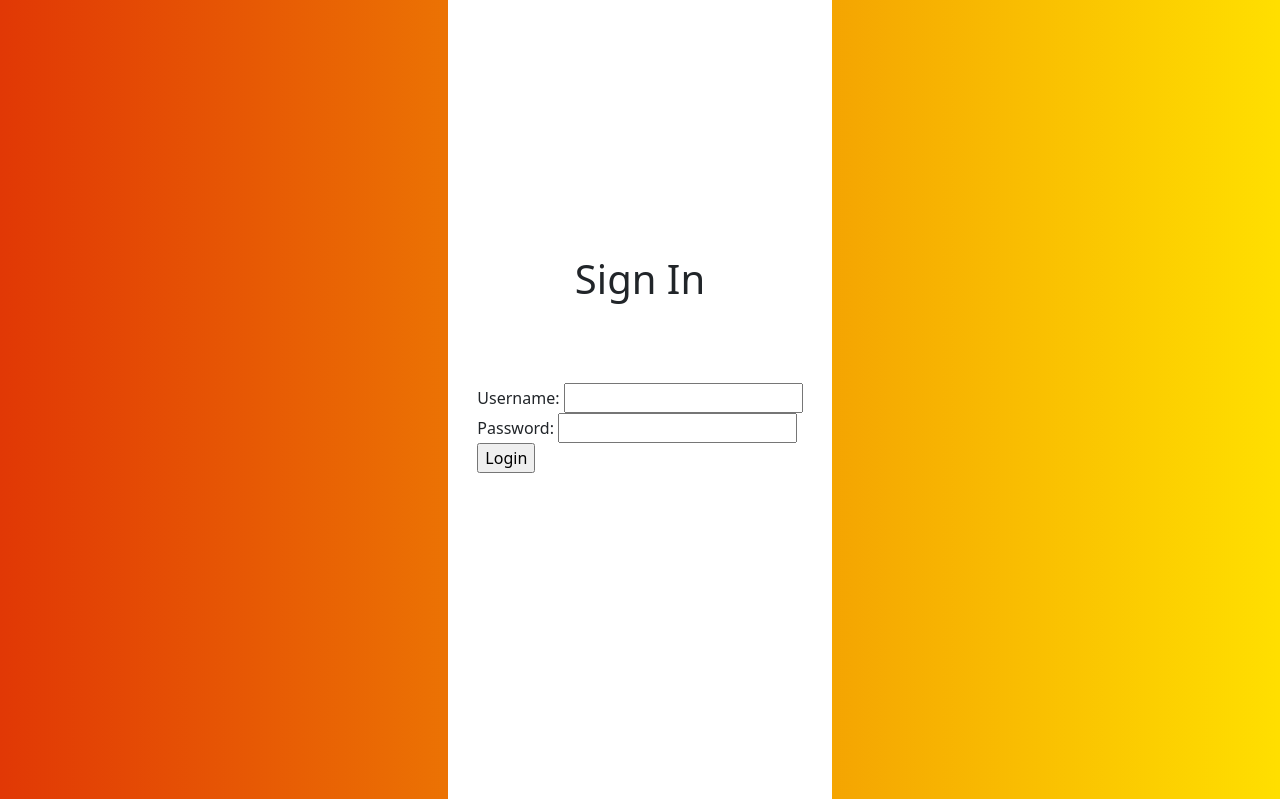
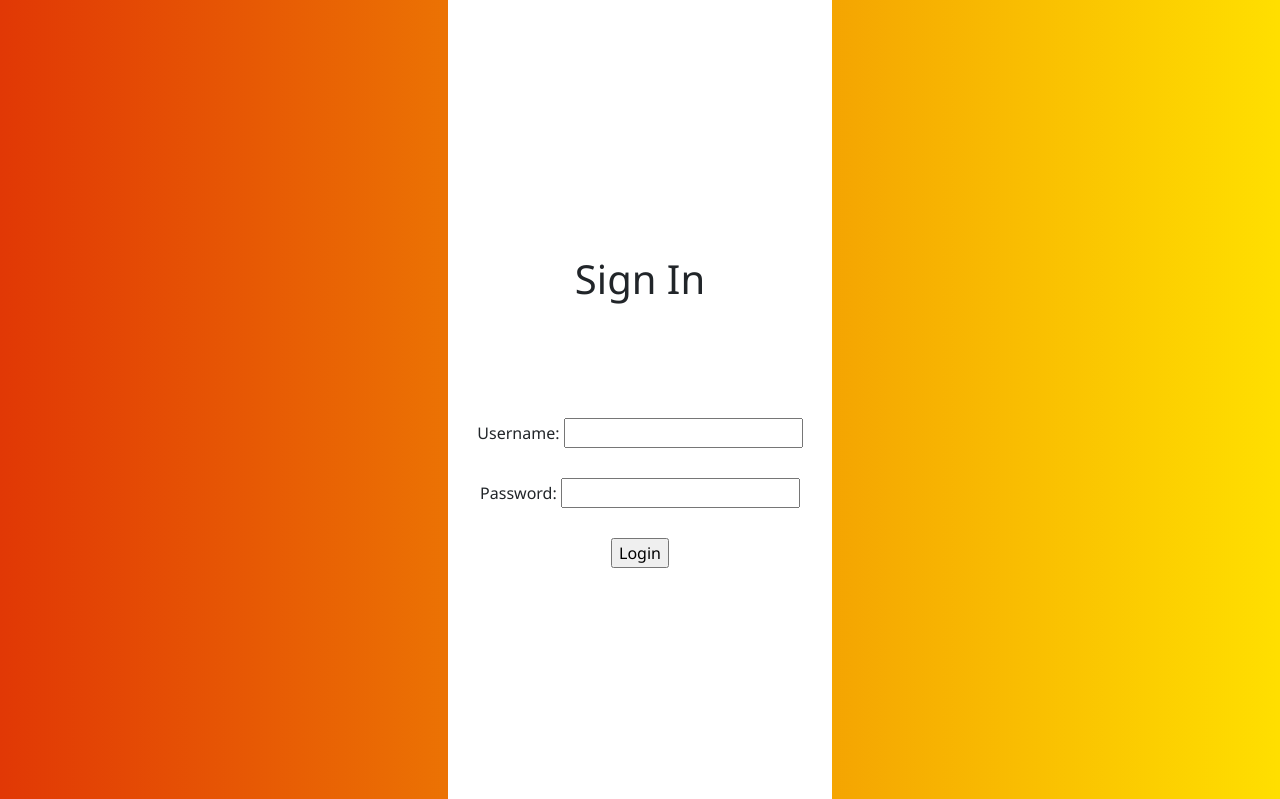
Before and after one commit to 21026584/HazPak_ELearning_Portal-team2, a PHP site: page /login.php in a window 1280 px wide. Shown: the part 113-912 px from the top of the page. Run offline with PHP 8.4, Linux system fonts and the light colour scheme.

Commit message:
Update style.css

```diff
--- a/style.css
+++ b/style.css
@@ -18,3 +18,17 @@
     text-align: center;
     margin-bottom: 2em;
 }
+
+.Forms{
+    text-align: center;   /* Center Align */
+    padding: 20px;
+ }
+
+ input{
+     margin-top: 15px;
+     margin-bottom: 15px;
+ }
+
+ body{
+     font-family: 'Segoe UI', Tahoma, Geneva, Verdana, sans-serif;
+ }
```
